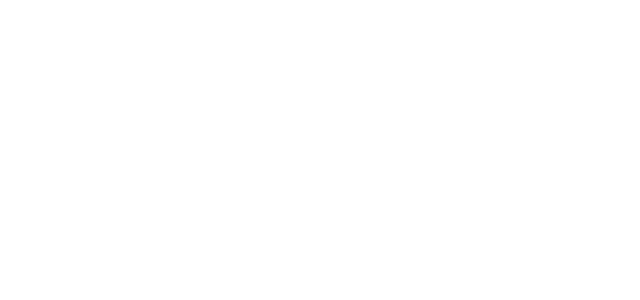
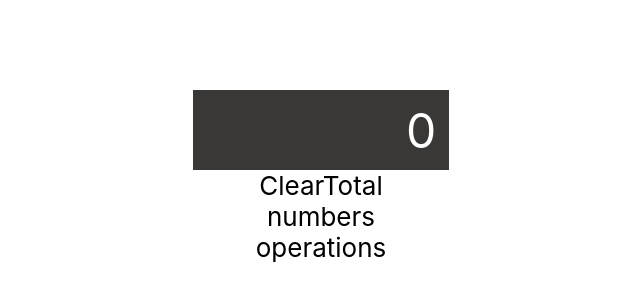
Before and after one commit to alexlamb10/react-calculator, a React (Create React App) app: page / in a window 1280 px wide. Shown: the part 110-410 px from the top of the page, without its empty margins (319-959 px from the left). Built offline with nearby package versions, Linux system fonts and the light colour scheme.

Commit message:
Added styling to the TotalNumbers compponent

```diff
--- a/src/App.css
+++ b/src/App.css
@@ -20,8 +20,30 @@
   align-items: center;
   justify-content: center;
   font-size: calc(10px + 2vmin);
+}
+
+.calc {
+  display: flex;
+  flex-direction: column;
+  height: 50vh;
+  width: 20vw;
+}
+
+.total {
+  background-color: rgb(58, 55, 55);
   color: white;
+  height: 20%;
+  display: flex;
+  font-size: 6vh;
+  justify-content: flex-end;
+  align-items: center;
 }
+
+.total p {
+  margin-right: 5%;
+}
+
+
 
 .App-link {
   color: #61dafb;
--- a/src/App.js
+++ b/src/App.js
@@ -1,10 +1,25 @@
 import logo from './logo.svg';
 import './App.css';
+import TotalNumber from './components/TotalNumber';
+import ClearTotal from './components/ClearTotal';
+import Numbers from './components/Numbers';
+import Operations from './components/Operations';
 
 function App() {
   return (
-    <div className="App App-header">
-
+    <div className="App App-header ">
+      <div className='calc'>
+        <TotalNumber />
+        <div className='keys'>
+          <div>
+            <ClearTotal />
+            <Numbers />
+          </div>
+          <div>
+            <Operations />
+          </div>
+        </div>
+      </div>
     </div>
   );
 }
--- /dev/null
+++ b/src/components/ClearTotal.js
@@ -0,0 +1,9 @@
+import React from 'react'
+
+function ClearTotal() {
+  return (
+    <div>ClearTotal</div>
+  )
+}
+
+export default ClearTotal
--- /dev/null
+++ b/src/components/TotalNumber.js
@@ -0,0 +1,11 @@
+import React from 'react'
+
+function TotalNumber() {
+  return (
+    <div className='total'>
+        <p>0</p>
+    </div>
+  )
+}
+
+export default TotalNumber
--- a/src/components/numbers.js
+++ b/src/components/numbers.js
@@ -1,9 +1,9 @@
 import React from 'react'
 
-function numbers() {
+function Numbers() {
   return (
     <div>numbers</div>
   )
 }
 
-export default numbers
+export default Numbers
--- a/src/components/operations.js
+++ b/src/components/operations.js
@@ -1,9 +1,9 @@
 import React from 'react'
 
-function operations() {
+function Operations() {
   return (
     <div>operations</div>
   )
 }
 
-export default operations
+export default Operations
```
Also changed, not shown: src/components/clear.js (deleted, +0 -9 lines), src/components/total.js (deleted, +0 -9 lines).
